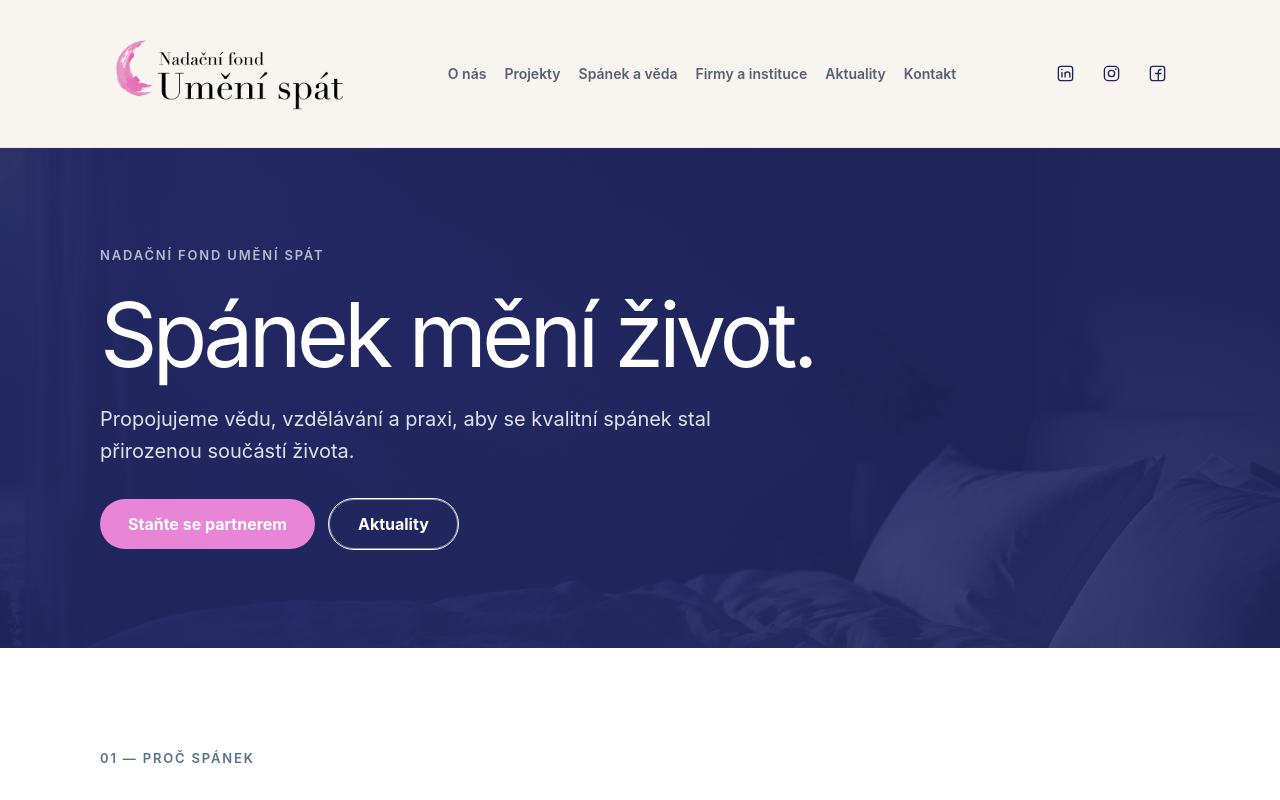
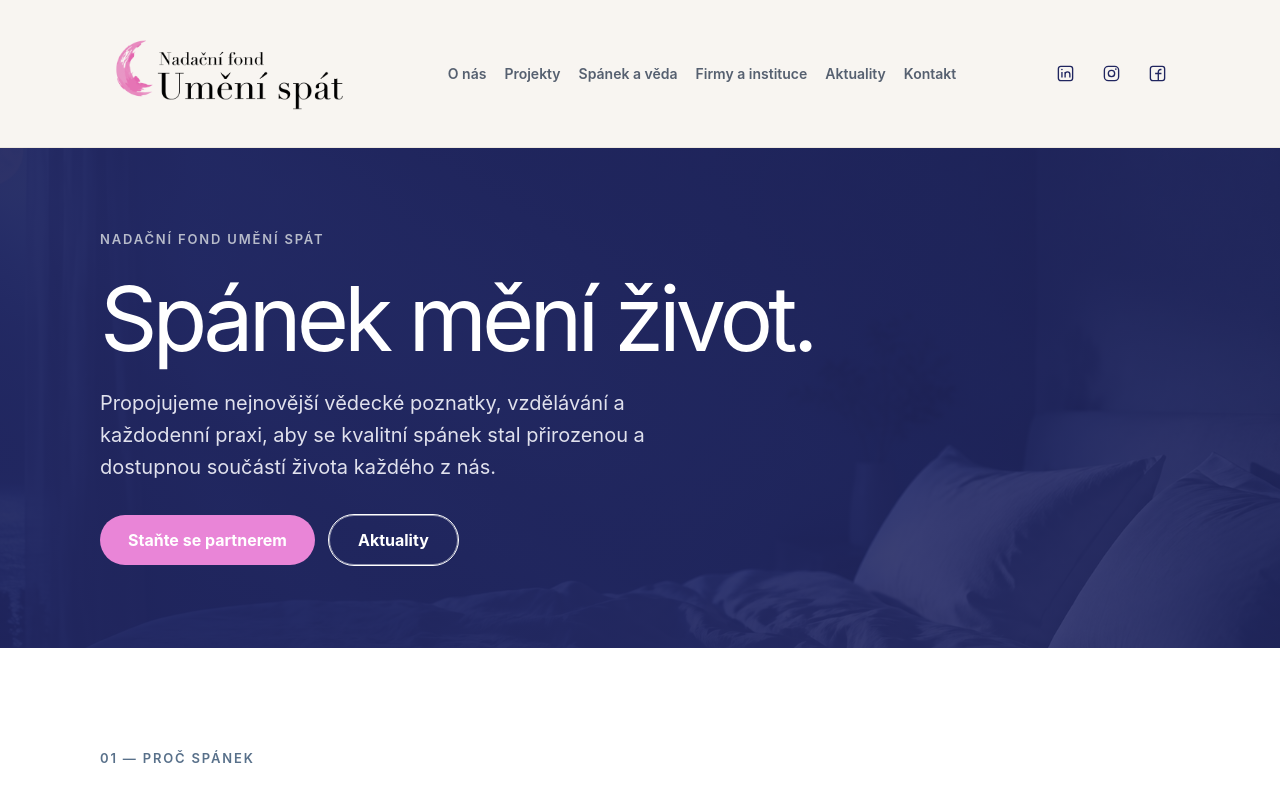
Before and after one commit to julizizala/umenispat, a Next.js app: page / in a window 1280 px wide. Shown: the top 800 px of the page. Built offline with nearby package versions, Linux system fonts and the light colour scheme.

Commit message:
Extend homepage subtitle

```diff
--- a/src/app/page.tsx
+++ b/src/app/page.tsx
@@ -52,7 +52,7 @@ export default function Home() {
         <div className="container hero-inner">
           <Eyebrow>NADAČNÍ FOND UMĚNÍ SPÁT</Eyebrow>
           <h1>Spánek mění život.</h1>
-          <p className="hero-lead">Propojujeme vědu, vzdělávání a praxi, aby se kvalitní spánek stal přirozenou součástí života.</p>
+          <p className="hero-lead">Propojujeme nejnovější vědecké poznatky, vzdělávání a každodenní praxi, aby se kvalitní spánek stal přirozenou a dostupnou součástí života každého z nás.</p>
           <div className="actions"><a className="button pink" href="/partnerstvi">Staňte se partnerem</a><a className="button outline" href="#aktuality">Aktuality</a></div>
         </div>
       </section>
```
